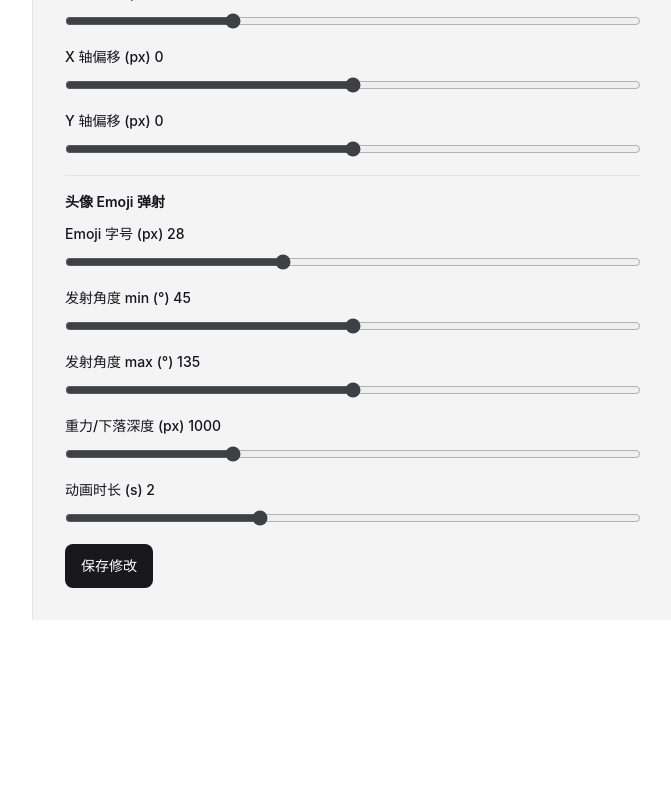
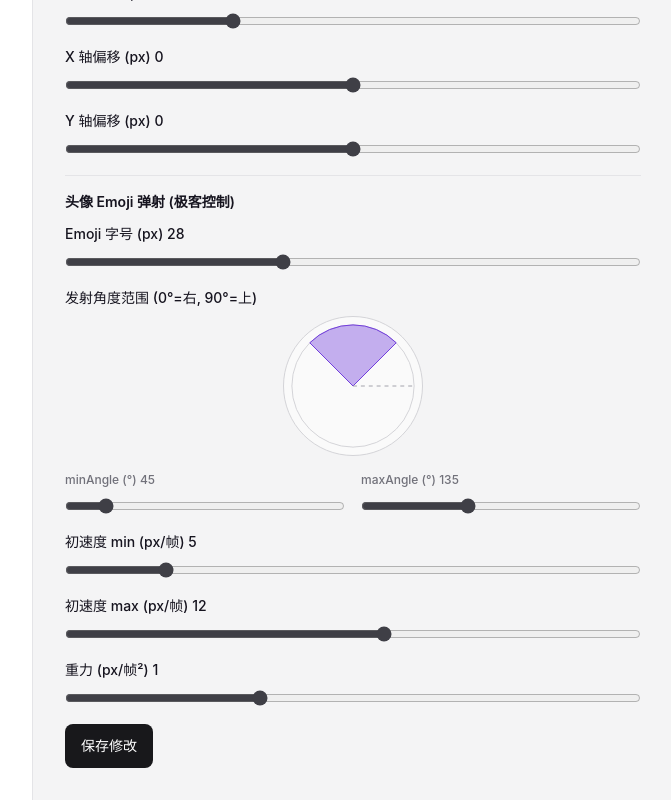
Before and after one commit to Guanghao-Li/guanghaoli-blog, a Next.js app: page /admin in a window 1280 px wide. Shown: the part 957-1757 px from the top of the page, without its empty margins (191-862 px from the left). Before the commit the page ends 1577 px from the top, so only its background shows below. Built offline with nearby package versions, Linux system fonts and the light colour scheme; no server answers; the database is empty.

Commit message:
添加圆盘控制器，emoji物理效果优化

```diff
--- a/components/HeroResumeSection.tsx
+++ b/components/HeroResumeSection.tsx
@@ -58,14 +58,18 @@ function HeroContent({ isResumeActive }: { isResumeActive: boolean }) {
   const { lang, t } = useLanguage();
   const hero = useCmsHero();
   const emojiSize = hero?.emojiSize ?? 28;
-  const gravity = hero?.gravity ?? 1000;
-  const animationSpeed = hero?.animationSpeed ?? 2;
+  const minAngle = hero?.minAngle ?? 45;
+  const maxAngle = hero?.maxAngle ?? 135;
+  const minVelocity = hero?.minVelocity ?? 5;
+  const maxVelocity = hero?.maxVelocity ?? 12;
+  const gravity = hero?.gravity ?? 1;
   const { particles, spawn, remove } = usePhysicsEmojis(
     emojiSize,
-    45,
-    135,
-    gravity,
-    animationSpeed
+    minAngle,
+    maxAngle,
+    minVelocity,
+    maxVelocity,
+    gravity
   );
 
   useEffect(() => {
@@ -93,7 +97,7 @@ function HeroContent({ isResumeActive }: { isResumeActive: boolean }) {
 
   return (
     <section className="relative flex min-h-screen w-full items-center justify-center overflow-hidden -translate-y-20 md:-translate-y-24">
-      <PhysicsEmoji particles={particles} onRemove={remove} emojiSize={emojiSize} />
+      <PhysicsEmoji particles={particles} onRemove={remove} emojiSize={emojiSize} gravity={gravity} />
       <div ref={containerRef} className="absolute inset-0" aria-hidden />
       {!isResumeActive && (
         <motion.div
@@ -108,7 +112,7 @@ function HeroContent({ isResumeActive }: { isResumeActive: boolean }) {
               className="absolute inset-0 -m-4 rounded-full bg-slate-300/60 dark:bg-zinc-700/60"
               aria-hidden
             />
-            <SharedAvatar layoutId="hero-avatar" isResume={false} onAvatarClick={spawn} />
+            <SharedAvatar layoutId="hero-avatar" isResume={false} onAvatarClick={(cx, cy, r) => spawn(cx, cy, r)} />
           </div>
           <SharedName layoutId="hero-name" isResume={false} lang={lang} />
           <motion.p
@@ -332,7 +336,7 @@ function SharedAvatar({
 }: {
   layoutId: string;
   isResume: boolean;
-  onAvatarClick?: (x: number, y: number) => void;
+  onAvatarClick?: (centerX: number, centerY: number, radius: number) => void;
 }) {
   const hero = useCmsHero();
   const avatarSrc = hero?.avatar || AVATAR_SRC;
@@ -359,7 +363,13 @@ function SharedAvatar({
         }
         onClick={
           !isResume && onAvatarClick
-            ? (e) => onAvatarClick(e.clientX, e.clientY)
+            ? (e) => {
+                const rect = (e.currentTarget as HTMLElement).getBoundingClientRect();
+                const centerX = rect.left + rect.width / 2;
+                const centerY = rect.top + rect.height / 2;
+                const radius = Math.min(rect.width, rect.height) / 2;
+                onAvatarClick(centerX, centerY, radius);
+              }
             : undefined
         }
       >
--- a/components/PhysicsEmoji.tsx
+++ b/components/PhysicsEmoji.tsx
@@ -1,81 +1,93 @@
 "use client";
 
-import { useState, useCallback } from "react";
-import { motion } from "framer-motion";
+import { useEffect, useRef, useState, useCallback } from "react";
 
 const EMOJIS = ["⚡️", "💡", "🚀", "💻", "🎯", "✨", "🔥", "🌟"];
 
 export interface EmojiParticle {
   id: string;
   emoji: string;
-  originX: number;
-  originY: number;
-  deltaX: number;
-  gravity: number;
-  duration: number;
+  x: number;
+  y: number;
+  vx: number;
+  vy: number;
 }
 
-function randDeltaX() {
-  return (Math.random() - 0.5) * 400;
+function rad(deg: number) {
+  return (deg * Math.PI) / 180;
 }
 
 export default function PhysicsEmoji({
   particles,
   onRemove,
   emojiSize = 28,
+  gravity,
 }: {
   particles: EmojiParticle[];
   onRemove: (id: string) => void;
   emojiSize?: number;
+  gravity: number;
 }) {
+  const stateRef = useRef<Map<string, EmojiParticle>>(new Map());
+  const [positions, setPositions] = useState<Map<string, { x: number; y: number }>>(new Map());
+
+  useEffect(() => {
+    particles.forEach((p) => stateRef.current.set(p.id, { ...p }));
+  }, [particles]);
+
+  useEffect(() => {
+    if (particles.length === 0) return;
+
+    const run = () => {
+      const next = new Map<string, { x: number; y: number }>();
+      const toRemove: string[] = [];
+      const viewH = window.innerHeight;
+
+      stateRef.current.forEach((p, id) => {
+        p.vy += gravity;
+        p.x += p.vx;
+        p.y += p.vy;
+        next.set(id, { x: p.x, y: p.y });
+        if (p.y > viewH + 80) toRemove.push(id);
+      });
+
+      toRemove.forEach((id) => {
+        stateRef.current.delete(id);
+        onRemove(id);
+      });
+
+      setPositions(new Map(next));
+    };
+
+    let raf: number;
+    const loop = () => {
+      run();
+      raf = requestAnimationFrame(loop);
+    };
+    raf = requestAnimationFrame(loop);
+    return () => cancelAnimationFrame(raf);
+  }, [particles.length, gravity, onRemove]);
+
   return (
     <>
-      {particles.map((p) => (
-        <Particle
+      {particles.map((p) => {
+        const pos = positions.get(p.id) ?? { x: p.x, y: p.y };
+        return (
+          <span
             key={p.id}
-          particle={p}
-          emojiSize={emojiSize}
-          onComplete={() => onRemove(p.id)}
-        />
-      ))}
-    </>
-  );
-}
-
-function Particle({
-  particle,
-  emojiSize,
-  onComplete,
-}: {
-  particle: EmojiParticle;
-  emojiSize: number;
-  onComplete: () => void;
-}) {
-  const { id, emoji, originX, originY, deltaX, gravity, duration } = particle;
-
-  return (
-    <motion.span
             className="fixed pointer-events-none z-[60] select-none"
             style={{
-        left: originX,
-        top: originY,
+              left: pos.x,
+              top: pos.y,
               fontSize: `${emojiSize}px`,
               transform: "translate(-50%, -50%)",
             }}
-      initial={{ x: 0, y: 0 }}
-      animate={{
-        x: deltaX,
-        y: [0, -150, gravity],
-      }}
-      transition={{
-        duration,
-        ease: ["easeOut", "easeOut", "easeIn"],
-        times: [0, 0.2, 1],
-      }}
-      onAnimationComplete={onComplete}
           >
-      {emoji}
-    </motion.span>
+            {p.emoji}
+          </span>
+        );
+      })}
+    </>
   );
 }
 
@@ -83,32 +95,50 @@ export function usePhysicsEmojis(
   emojiSize: number,
   minAngle: number,
   maxAngle: number,
-  gravity = 1000,
-  animationSpeed = 2
+  minVelocity: number,
+  maxVelocity: number,
+  gravity: number
 ) {
   const [particles, setParticles] = useState<EmojiParticle[]>([]);
 
   const spawn = useCallback(
-    (originX: number, originY: number) => {
+    (centerX: number, centerY: number, radius: number) => {
       const count = 1 + Math.floor(Math.random() * 4);
       const newParticles: EmojiParticle[] = [];
+
       for (let i = 0; i < count; i++) {
         const id = `${Date.now()}-${Math.random().toString(36).slice(2)}`;
         const emoji = EMOJIS[Math.floor(Math.random() * EMOJIS.length)];
-        const deltaX = randDeltaX();
+
+        const aLo = Math.min(minAngle, maxAngle);
+        const aHi = Math.max(minAngle, maxAngle);
+        const thetaDeg = aLo + Math.random() * (aHi - aLo || 1);
+        const theta = rad(thetaDeg);
+
+        const offsetX = radius * Math.cos(theta);
+        const offsetY = -radius * Math.sin(theta);
+        const startX = centerX + offsetX;
+        const startY = centerY + offsetY;
+
+        const lo = Math.min(minVelocity, maxVelocity);
+        const hi = Math.max(minVelocity, maxVelocity);
+        const v0 = lo + Math.random() * (hi - lo || 1);
+        const vx = v0 * Math.cos(theta);
+        const vy = -v0 * Math.sin(theta);
+
         newParticles.push({
           id,
           emoji,
-          originX,
-          originY,
-          deltaX,
-          gravity,
-          duration: animationSpeed,
+          x: startX,
+          y: startY,
+          vx,
+          vy,
         });
       }
+
       setParticles((prev) => [...prev, ...newParticles]);
     },
-    [gravity, animationSpeed]
+    [minAngle, maxAngle, minVelocity, maxVelocity]
   );
 
   const remove = useCallback((id: string) => {
--- /dev/null
+++ b/components/admin/CircularAngleRangePicker.tsx
@@ -0,0 +1,83 @@
+"use client";
+
+interface CircularAngleRangePickerProps {
+  minAngle: number;
+  maxAngle: number;
+  onMinChange: (v: number) => void;
+  onMaxChange: (v: number) => void;
+  size?: number;
+}
+
+/** 0° = 右侧, 90° = 上方, 逆时针增加。屏幕 y 向下为正，故 y = cy - r*sin */
+function polarToXY(deg: number, r: number, cx: number, cy: number) {
+  const rad = (deg * Math.PI) / 180;
+  return {
+    x: cx + r * Math.cos(rad),
+    y: cy - r * Math.sin(rad),
+  };
+}
+
+export default function CircularAngleRangePicker({
+  minAngle,
+  maxAngle,
+  onMinChange,
+  onMaxChange,
+  size = 140,
+}: CircularAngleRangePickerProps) {
+  const r = size / 2 - 8;
+  const cx = size / 2;
+  const cy = size / 2;
+
+  const startDeg = Math.min(minAngle, maxAngle);
+  const endDeg = Math.max(minAngle, maxAngle);
+  const sweep = endDeg - startDeg;
+  const largeArc = sweep > 180 ? 1 : 0;
+
+  const p1 = polarToXY(startDeg, r, cx, cy);
+  const p2 = polarToXY(endDeg, r, cx, cy);
+
+  const d = `M ${cx} ${cy} L ${p1.x} ${p1.y} A ${r} ${r} 0 ${largeArc} 0 ${p2.x} ${p2.y} Z`;
+
+  return (
+    <div className="space-y-4">
+      <div className="flex justify-center">
+        <svg
+          width={size}
+          height={size}
+          viewBox={`0 0 ${size} ${size}`}
+          className="rounded-full border border-zinc-300 dark:border-zinc-600 bg-zinc-50 dark:bg-zinc-900"
+        >
+          <circle cx={cx} cy={cy} r={r} fill="none" stroke="currentColor" strokeWidth="1" className="text-zinc-300 dark:text-zinc-600" />
+          <path d={d} fill="hsl(var(--accent))" fillOpacity={0.4} stroke="hsl(var(--accent))" strokeWidth="1" />
+          <line x1={cx} y1={cy} x2={cx + r} y2={cy} stroke="currentColor" strokeWidth="1" strokeDasharray="4" className="text-zinc-400 dark:text-zinc-500" />
+        </svg>
+      </div>
+      <div className="grid grid-cols-2 gap-4">
+        <div>
+          <label className="block text-xs font-medium text-zinc-500 mb-1">minAngle (°) {minAngle}</label>
+          <input
+            type="range"
+            min={0}
+            max={360}
+            step={5}
+            value={minAngle}
+            onChange={(e) => onMinChange(Number(e.target.value))}
+            className="w-full h-2 rounded-lg accent-zinc-700"
+          />
+        </div>
+        <div>
+          <label className="block text-xs font-medium text-zinc-500 mb-1">maxAngle (°) {maxAngle}</label>
+          <input
+            type="range"
+            min={0}
+            max={360}
+            step={5}
+            value={maxAngle}
+            onChange={(e) => onMaxChange(Number(e.target.value))}
+            className="w-full h-2 rounded-lg accent-zinc-700"
+          />
+        </div>
+      </div>
+    </div>
+  );
+}
--- a/components/admin/HeroSettings.tsx
+++ b/components/admin/HeroSettings.tsx
@@ -2,6 +2,7 @@
 
 import { useState, useEffect } from "react";
 import ImageCropper from "./ImageCropper";
+import CircularAngleRangePicker from "./CircularAngleRangePicker";
 import { useUnsavedPrompt } from "@/hooks/useUnsavedPrompt";
 
 export default function HeroSettings() {
@@ -20,8 +21,9 @@ export default function HeroSettings() {
   const [emojiSize, setEmojiSize] = useState(28);
   const [minAngle, setMinAngle] = useState(45);
   const [maxAngle, setMaxAngle] = useState(135);
-  const [gravity, setGravity] = useState(1000);
-  const [animationSpeed, setAnimationSpeed] = useState(2);
+  const [minVelocity, setMinVelocity] = useState(5);
+  const [maxVelocity, setMaxVelocity] = useState(12);
+  const [gravity, setGravity] = useState(1);
   const [infoPositionX, setInfoPositionX] = useState(0);
   const [infoPositionY, setInfoPositionY] = useState(0);
   const [saving, setSaving] = useState(false);
@@ -50,8 +52,9 @@ export default function HeroSettings() {
         setEmojiSize(h.emojiSize ?? 28);
         setMinAngle(h.minAngle ?? 45);
         setMaxAngle(h.maxAngle ?? 135);
-        setGravity(h.gravity ?? 1000);
-        setAnimationSpeed(h.animationSpeed ?? 2);
+        setMinVelocity(h.minVelocity ?? 5);
+        setMaxVelocity(h.maxVelocity ?? 12);
+        setGravity(h.gravity ?? 1);
         setInfoPositionX(h.infoPositionX ?? 0);
         setInfoPositionY(h.infoPositionY ?? 0);
         setDirty(false);
@@ -82,8 +85,9 @@ export default function HeroSettings() {
         emojiSize,
         minAngle,
         maxAngle,
+        minVelocity,
+        maxVelocity,
         gravity,
-        animationSpeed,
       };
       await fetch("/api/admin/cms", {
         method: "PUT",
@@ -247,7 +251,7 @@ export default function HeroSettings() {
         </div>
       </div>
       <div className="border-t border-zinc-200 dark:border-zinc-700 pt-4 mt-4">
-        <h3 className="text-sm font-semibold mb-3">头像 Emoji 弹射</h3>
+        <h3 className="text-sm font-semibold mb-3">头像 Emoji 弹射 (极客控制)</h3>
         <div className="space-y-4">
           <div>
             <label className="block text-sm font-medium mb-1">Emoji 字号 (px) {emojiSize}</label>
@@ -262,50 +266,48 @@ export default function HeroSettings() {
             />
           </div>
           <div>
-            <label className="block text-sm font-medium mb-1">发射角度 min (°) {minAngle}</label>
+            <label className="block text-sm font-medium mb-2">发射角度范围 (0°=右, 90°=上)</label>
+            <CircularAngleRangePicker
+              minAngle={minAngle}
+              maxAngle={maxAngle}
+              onMinChange={(v) => { setMinAngle(v); setDirty(true); }}
+              onMaxChange={(v) => { setMaxAngle(v); setDirty(true); }}
+              size={140}
+            />
+          </div>
+          <div>
+            <label className="block text-sm font-medium mb-1">初速度 min (px/帧) {minVelocity}</label>
             <input
               type="range"
-              min={0}
-              max={90}
-              step={5}
-              value={minAngle}
-              onChange={(e) => { setMinAngle(Number(e.target.value)); setDirty(true); }}
+              min={2}
+              max={20}
+              step={1}
+              value={minVelocity}
+              onChange={(e) => { setMinVelocity(Number(e.target.value)); setDirty(true); }}
               className="w-full h-2 rounded-lg accent-zinc-700"
             />
           </div>
           <div>
-            <label className="block text-sm font-medium mb-1">发射角度 max (°) {maxAngle}</label>
+            <label className="block text-sm font-medium mb-1">初速度 max (px/帧) {maxVelocity}</label>
             <input
               type="range"
-              min={90}
-              max={180}
-              step={5}
-              value={maxAngle}
-              onChange={(e) => { setMaxAngle(Number(e.target.value)); setDirty(true); }}
+              min={2}
+              max={20}
+              step={1}
+              value={maxVelocity}
+              onChange={(e) => { setMaxVelocity(Number(e.target.value)); setDirty(true); }}
               className="w-full h-2 rounded-lg accent-zinc-700"
             />
           </div>
           <div>
-            <label className="block text-sm font-medium mb-1">重力/下落深度 (px) {gravity}</label>
+            <label className="block text-sm font-medium mb-1">重力 (px/帧²) {gravity}</label>
             <input
               type="range"
-              min={800}
-              max={1500}
-              step={50}
+              min={0.5}
+              max={2}
+              step={0.1}
               value={gravity}
               onChange={(e) => { setGravity(Number(e.target.value)); setDirty(true); }}
-              className="w-full h-2 rounded-lg accent-zinc-700"
-            />
-          </div>
-          <div>
-            <label className="block text-sm font-medium mb-1">动画时长 (s) {animationSpeed}</label>
-            <input
-              type="range"
-              min={1.5}
-              max={3}
-              step={0.1}
-              value={animationSpeed}
-              onChange={(e) => { setAnimationSpeed(Number(e.target.value)); setDirty(true); }}
               className="w-full h-2 rounded-lg accent-zinc-700"
             />
           </div>
--- a/contexts/CmsContext.tsx
+++ b/contexts/CmsContext.tsx
@@ -28,8 +28,9 @@ interface HeroData {
   emojiSize?: number;
   minAngle?: number;
   maxAngle?: number;
+  minVelocity?: number;
+  maxVelocity?: number;
   gravity?: number;
-  animationSpeed?: number;
 }
 
 export interface DashboardWidget {
--- a/models/Hero.ts
+++ b/models/Hero.ts
@@ -20,8 +20,9 @@ const HeroSchema = new mongoose.Schema(
     emojiSize: { type: Number, default: 28 },
     minAngle: { type: Number, default: 45 },
     maxAngle: { type: Number, default: 135 },
-    gravity: { type: Number, default: 1000 },
-    animationSpeed: { type: Number, default: 2 },
+    minVelocity: { type: Number, default: 5 },
+    maxVelocity: { type: Number, default: 12 },
+    gravity: { type: Number, default: 1 },
   },
   { _id: true, timestamps: false }
 );
@@ -52,8 +53,9 @@ export async function upsertHero(data: {
   emojiSize?: number;
   minAngle?: number;
   maxAngle?: number;
+  minVelocity?: number;
+  maxVelocity?: number;
   gravity?: number;
-  animationSpeed?: number;
 }) {
   await connectDB();
   const doc = await Hero.findOneAndUpdate(
```
Also changed, not shown: lib/cms-db.ts (+6 -4 lines), lib/data-store.ts (+5 -3 lines). Lines whose indentation alone changed are shown as unchanged.
